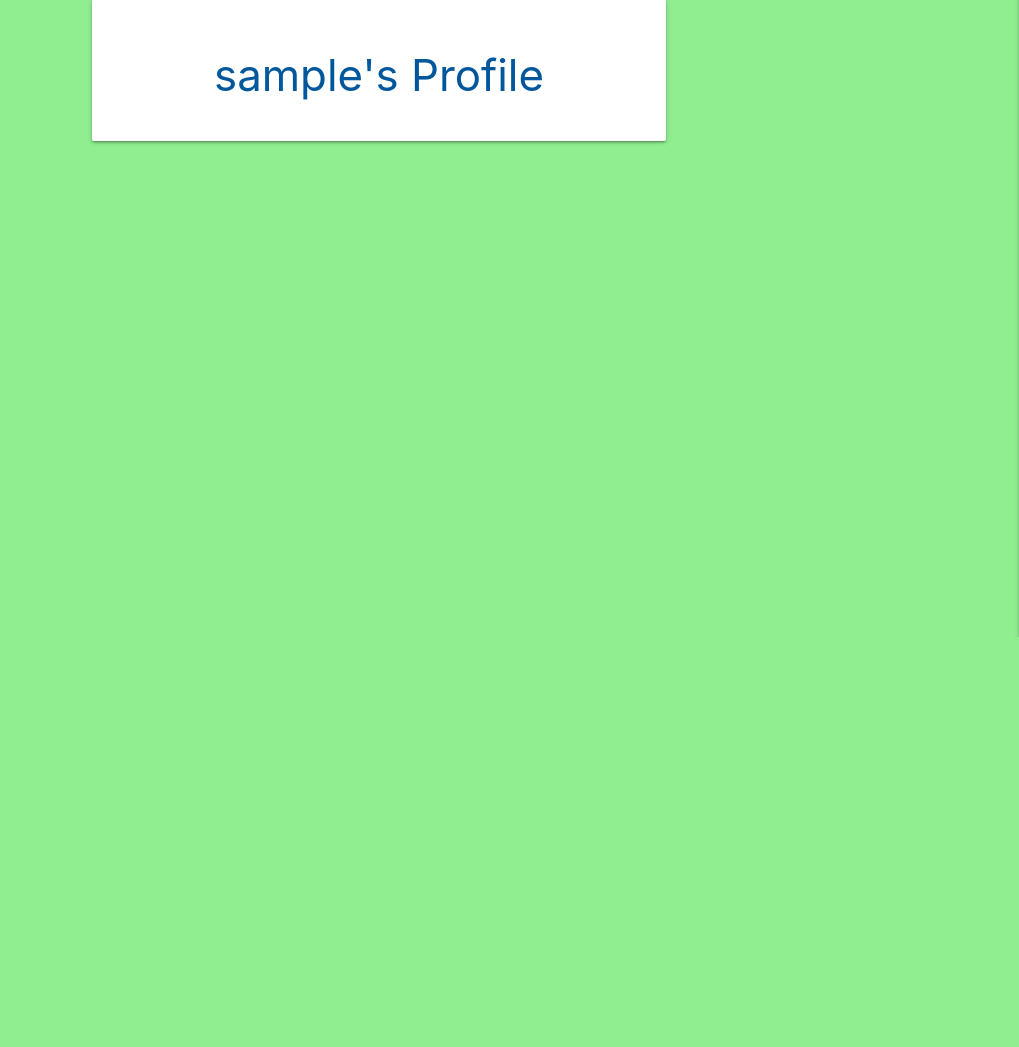
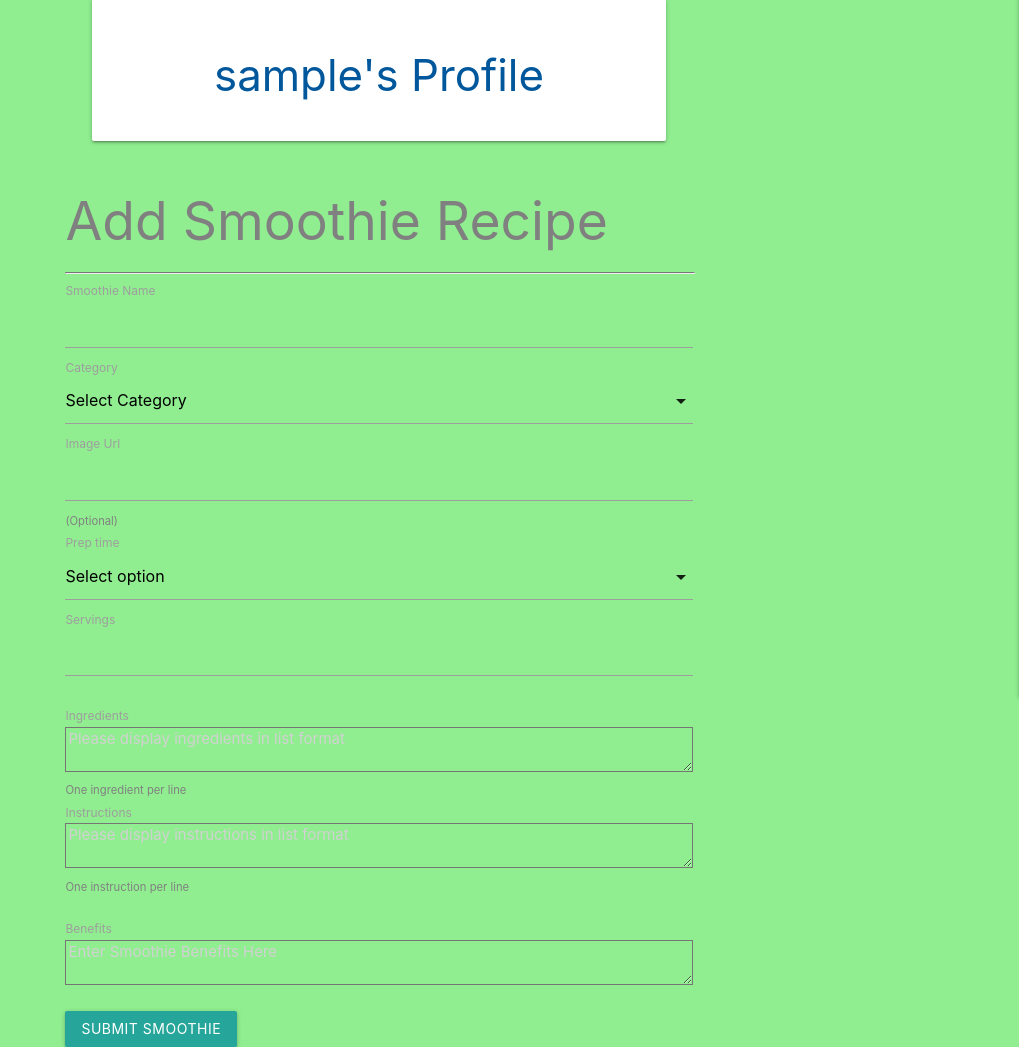
Before and after one commit to colinflahive/CI-MS3-Smooth-ez, a Flask app: page /profile/1 in a window 1280 px wide. Shown: the part 163-1210 px from the top of the page, without its empty margins (261-1280 px from the left). Before the commit the page ends 800 px from the top, so only its background shows below. Run offline with Flask 2, Linux system fonts and the light colour scheme; the visitor is signed in with stand-in values (Sample User, id 1); a database or web service that is not in the repository returns one stand-in record (values such as "Sample title"); some libraries are stand-ins or nearby versions.

Commit message:
smoothie.html added for display of smoothie cards

```diff
--- a/app.py
+++ b/app.py
@@ -85,7 +85,7 @@ def profile(username):
         {"username": session["user"]})["username"]
 
     if session["user"]:
-        return render_template("profile.html", username=username)
+        return render_template("add_smoothie.html", username=username)
 
     return redirect(url_for("login"))
 
@@ -98,21 +98,18 @@ def logout():
     return redirect(url_for("login"))
 
 
-@app.route("/add_smoothie", methods=["GET", "POST"])
-def add_smoothie():
+@app.route("/smoothie", methods=["GET", "POST"])
+def smoothie():
     if request.method == "POST":
         smoothie = {
-            "category_name": request.form.get("category_name"),
-            "smoothie_name": request.form.get("smoothie_name"),
-            "benefits": request.form.get("benefits"),
-            "created_by": session["user"]
+            "category_name": request.form.get("category")
         }
-        mongo.db.smoothies.insert_one(smoothie)
-        flash("Smoothie Successfully Added")
+        mongo.db.smoothies.find(smoothie)
         return redirect(url_for("get_smoothies"))
 
     categories = mongo.db.categories.find().sort("category_name", 1)
-    return render_template("add_smoothie.html", categories=categories)
+    return render_template("smoothie.html", categories=categories)
+
 
 @app.route("/get_categories")
 def get_categories():
--- a/static/css/style.css
+++ b/static/css/style.css
@@ -154,3 +154,9 @@ i.fa-google-plus:hover {
     border-radius: 2px;
     background-color: #fff;
 }
+
+/*-------------------------Smoothie.html------------------------*/
+
+.hidden {
+    display: none;
+}
--- a/templates/add_smoothie.html
+++ b/templates/add_smoothie.html
@@ -1,5 +1,5 @@
-{% extends "base.html"%}
-{% block content %}
+{% extends "profile.html"%}
+{% block add_smoothie %}
 
 <!-- Main section/Page title -->
 <section class="container smoothie_section pt-3">
--- a/templates/base.html
+++ b/templates/base.html
@@ -26,7 +26,7 @@
                     <li><a href="{{ url_for('get_smoothies') }}">Home</a></li>
                     {% if session.user %}
                     <li><a href="{{ url_for('profile', username=session['user']) }}">Profile</a></li>
-                    <li><a href="{{ url_for('add_smoothie') }}">Smoothies</a></li>
+                    <li><a href="{{ url_for('smoothie') }}">Smoothies</a></li>
                     {% if session.user|lower == "admin"|lower %}
                     <li><a href="{{ url_for('get_categories') }}">Categories</a></li>
                     {% endif %}
@@ -47,7 +47,7 @@
             <li><a href="{{ url_for('get_smoothies') }}">Home</a></li>
             {% if session.user %}
             <li><a href="{{ url_for('profile', username=session['user']) }}">Profile</a></li>
-            <li><a href="{{ url_for('add_smoothie') }}">Smoothies</a></li>
+            <li><a href="{{ url_for('smoothie') }}">Smoothies</a></li>
             {% if session.user|lower == "admin"|lower %}
             <li><a href="{{ url_for('get_categories') }}">Categories</a></li>
             {% endif %}
--- a/templates/profile.html
+++ b/templates/profile.html
@@ -11,4 +11,6 @@
     </div>
 </div>
 
+{% block add_smoothie %}
 {% endblock %}
+{% endblock %}
```
Also changed, not shown: templates/smoothie.html (added, +48 -0 lines).
